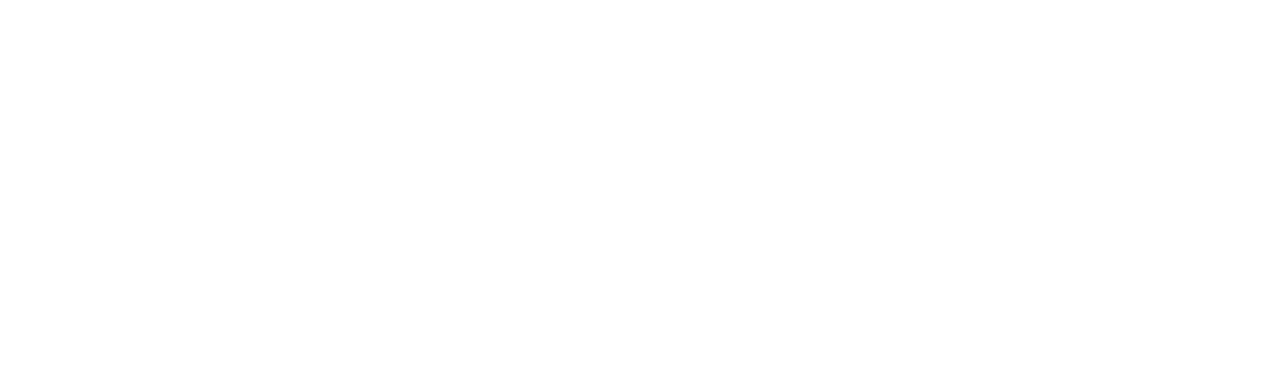
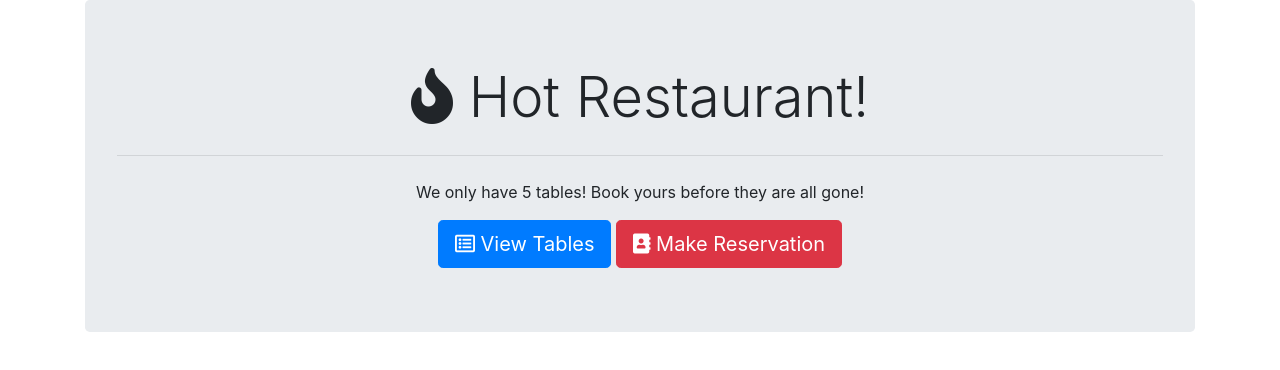
Before and after one commit to whoerman/Hot-restaurant, a plain HTML site: page index.html in a window 1280 px wide. Drawn offline with nearby package versions, Linux system fonts and the light colour scheme.

Commit message:
made jumbotrons

```diff
--- a/index.html
+++ b/index.html
@@ -8,6 +8,15 @@
     <title>Document</title>
 </head>
 <body>
+    <div class="container">
+    <div class="jumbotron col-lg-12 text-center">
+        <h1 class="display-4"><i class="fas fa-fire"></i> Hot Restaurant!</h1>
+        <hr class="my-4">
+        <p>We only have 5 tables! Book yours before they are all gone!</p>
+        <a class="btn btn-primary btn-lg" href="#" role="button"><i class="far fa-list-alt"></i> View Tables</a>
+        <a class="btn btn-danger btn-lg" href="#" role="button"><i class="fas fa-address-book"></i> Make Reservation</a>
+      </div>
+      </div>
 
 </body>
 </html>
```
Also changed, not shown: reservations.html (+9 -0 lines), tables.html (+10 -0 lines).
